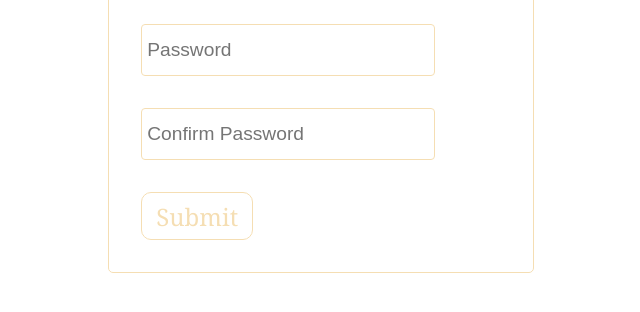
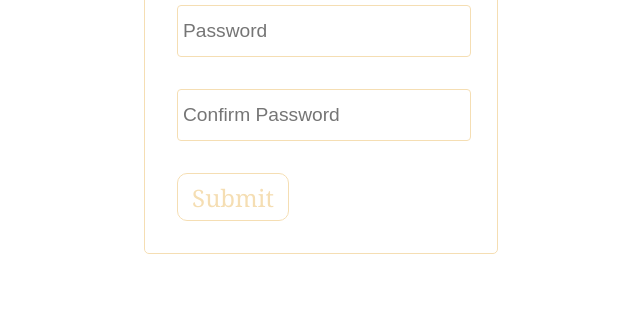
Before and after one commit to soumitra24/TypeRightr, a React (Vite) app: page /typingtest/SignUp in a window 1280 px wide. Shown: the top 312 px of the page, without its empty margins (319-959 px from the left). Built offline with nearby package versions, Linux system fonts and the light colour scheme; a web font is replaced by a local one.

Commit message:
Production Ready

```diff
--- a/package.json
+++ b/package.json
@@ -40,6 +40,6 @@
     "eslint-plugin-react-hooks": "^4.6.2",
     "eslint-plugin-react-refresh": "^0.4.7",
     "gh-pages": "^6.1.1",
-    "vite": "^5.3.1"
+    "vite": "^5.4.10"
   }
 }
--- a/src/FirebaseConfig.js
+++ b/src/FirebaseConfig.js
@@ -4,22 +4,14 @@ import 'firebase/compat/firestore';
 import { getAuth, GoogleAuthProvider } from "firebase/auth";
 
 const firebaseConfig = {
-
-    apiKey: "AIzaSyBUYh9RQQLzc2PD1wLNP9N0Q9h4k59kYsY",
-
-    authDomain: "typerightr-240bb.firebaseapp.com",
-
-    projectId: "typerightr-240bb",
-
-    storageBucket: "typerightr-240bb.appspot.com",
-
-    messagingSenderId: "895649925548",
-
-    appId: "1:895649925548:web:202cff11bc7121ef315209",
-
-    measurementId: "G-ZN48WD3EJ2"
-
-  };
+  apiKey: "AIzaSyBwn-nayo8-Jp5gQ-7GzTIWd9f80Uh-Orw",
+  authDomain: "typingtest-4fa70.firebaseapp.com",
+  projectId: "typingtest-4fa70",
+  storageBucket: "typingtest-4fa70.firebasestorage.app",
+  messagingSenderId: "127803567495",
+  appId: "1:127803567495:web:41088d9e2cfaf27661b722",
+  measurementId: "G-T924XYQKNP"
+};
 
 const firebaseApp = firebase.initializeApp(firebaseConfig);
 const auth = firebase.auth();
--- a/src/Pages/SignUp.jsx
+++ b/src/Pages/SignUp.jsx
@@ -55,6 +55,37 @@ const SignUp = () => {
     });
   };
 
+  const handlesignUpSubmit = async (e) => {
+    e.preventDefault();
+
+    try {
+        const response = await fetch('path_to_your_php_backend/signup.php', {
+            method: 'POST',
+            headers: {
+                'Content-Type': 'application/x-www-form-urlencoded',
+            },
+            body: new URLSearchParams({
+                email: signupEmail,
+                username: signupUsername,
+                password: signupPassword,
+                confirmPassword: confirmPassword,
+            }),
+        });
+
+        const result = await response.json();
+
+        if (result.success) {
+            toast.success(result.message);
+            handleMode1();  // Switch to login mode if sign-up is successful
+        } else {
+            toast.error(result.message);
+        }
+    } catch (error) {
+        toast.error('An error occurred during sign-up');
+    }
+};
+
+
   const handleSignUpSubmit = (e) => {
     e.preventDefault();
     if (!error) {
@@ -72,7 +103,14 @@ const SignUp = () => {
           progress: undefined,
           theme: "light",
         });
+
+        // Delay the transition slightly so the user can see the toast
+        setTimeout(() => {
+          setLoginEmail(signupEmail);     // Pre-fill the login form
+          handleMode1();                  // Switch to login mode
+        }, 1000); // 1 second delay for smooth UX
       })
+
         .catch(() => {
           toast.error('🦄 Try Again :(', {
             position: "bottom-right",
@@ -105,7 +143,7 @@ const SignUp = () => {
             progress: undefined,
             theme: "light",
           });
-          navigate('/typingtest');
+          navigate('/');
         })
         .catch(() => {
           toast.error('🦄 Wrong Credentials!!', {
@@ -129,63 +167,33 @@ const SignUp = () => {
     <button onClick={handleMode1} className={mode ? 'selected' : ''}>Log In</button>
     <button onClick={handleMode2} className={!mode ? 'selected' : ''}>Sign Up</button>
   </div>
-        {mode ? (
+
+  <div className="transition-wrapper">
+    <div className={`form-container ${mode ? 'show' : 'hide'}`}>
       <div className="LogIn">
         <form onSubmit={handleLogInSubmit}>
-              <input
-                type="email"
-                placeholder="Email ID"
-                required
-                value={loginEmail}
-                onChange={(e) => setLoginEmail(e.target.value)}
-              /><br />
-              <input
-                type="password"
-                placeholder="Password"
-                required
-                value={loginPassword}
-                onChange={(e) => setLoginPassword(e.target.value)}
-              /><br />
+          <input type="email" placeholder="Email ID" required value={loginEmail} onChange={(e) => setLoginEmail(e.target.value)} /><br />
+          <input type="password" placeholder="Password" required value={loginPassword} onChange={(e) => setLoginPassword(e.target.value)} /><br />
           <button className="submit" type="submit">Submit</button>
         </form>
       </div>
-        ) : (
+    </div>
+
+    <div className={`form-container ${!mode ? 'show' : 'hide'}`}>
       <div className="SignUp">
         <form onSubmit={handleSignUpSubmit}>
-              <input
-                type="text"
-                placeholder="Username"
-                value={signupUsername}
-                onChange={(e) => setSignupUsername(e.target.value)}
-                required
-              /><br />
-              <input
-                type="email"
-                placeholder="Email ID"
-                value={signupEmail}
-                onChange={(e) => setSignupEmail(e.target.value)}
-                required
-              /><br />
-              <input
-                type="password"
-                placeholder="Password"
-                value={signupPassword}
-                onChange={(e) => setSignupPassword(e.target.value)}
-                required
-              /><br />
-              <input
-                type="password"
-                placeholder="Confirm Password"
-                value={confirmPassword}
-                onChange={(e) => setConfirmPassword(e.target.value)}
-                required
-              /><br />
+          <input type="text" placeholder="Username" value={signupUsername} onChange={(e) => setSignupUsername(e.target.value)} required /><br />
+          <input type="email" placeholder="Email ID" value={signupEmail} onChange={(e) => setSignupEmail(e.target.value)} required /><br />
+          <input type="password" placeholder="Password" value={signupPassword} onChange={(e) => setSignupPassword(e.target.value)} required /><br />
+          <input type="password" placeholder="Confirm Password" value={confirmPassword} onChange={(e) => setConfirmPassword(e.target.value)} required /><br />
           <div className={`error-message ${error ? 'visible' : ''}`}>{error}</div>
           <button className="submit" type="submit">Submit</button>
         </form>
       </div>
-        )}
     </div>
+  </div>
+</div>
+
     </div>
   );
 };
--- a/src/Pages/UserInfo.jsx
+++ b/src/Pages/UserInfo.jsx
@@ -58,7 +58,7 @@ const UserInfo = () => {
             fetchUserData();
         }
         if (!loading && !user) {
-            navigate('/typingtest');
+            navigate('/');
         }
     }, [loading]);
 
@@ -66,7 +66,7 @@ const UserInfo = () => {
         return <CircularProgress />;
     }
     const navi = () =>{
-        navigate('/typingtest');
+        navigate('/');
     }
     const tableStyle = { color: theme.correctFont, textAlign: "center", fontSize: 25, border: "2px solid" };
 
@@ -108,7 +108,7 @@ const UserInfo = () => {
 
                     )}
                     <div className="graph">
-                            {(tempData.length > 0) ? (<GraphUname graphData={graphData} />) : (<h1>Let's Play our First Game</h1>)}
+                            {(tempData.length > 0) ? (<GraphUname graphData={graphData} />) : (<h1>:)</h1>)}
 
                     </div>
                 </div>
--- a/src/Styles/GlobalStyles.js
+++ b/src/Styles/GlobalStyles.js
@@ -337,4 +337,6 @@ body{
     cursor: pointer;
 }
 
+
+
 `
--- a/src/Styles/signup.css
+++ b/src/Styles/signup.css
@@ -140,3 +140,32 @@ form input:focus{
     height: 20vh;
 
 }
+.transition-wrapper {
+    position: relative;
+    width: 100%;
+    height: 75vh;
+    overflow: hidden;
+  }
+
+  .form-container {
+    position: absolute;
+    width: 100%;
+    top: 0;
+    left: 0;
+    opacity: 0;
+    transform: translateY(20px);
+    transition: opacity 0.5s ease, transform 0.5s ease;
+    pointer-events: none;
+  }
+
+  .form-container.show {
+    opacity: 1;
+    transform: translateY(0px);
+    pointer-events: all;
+  }
+
+  .form-container.hide {
+    opacity: 0;
+    transform: translateY(20px);
+    pointer-events: none;
+  }
```
Also changed, not shown: 1 other file (tests, documents, lock files or other folders). Lines whose indentation alone changed are shown as unchanged.
